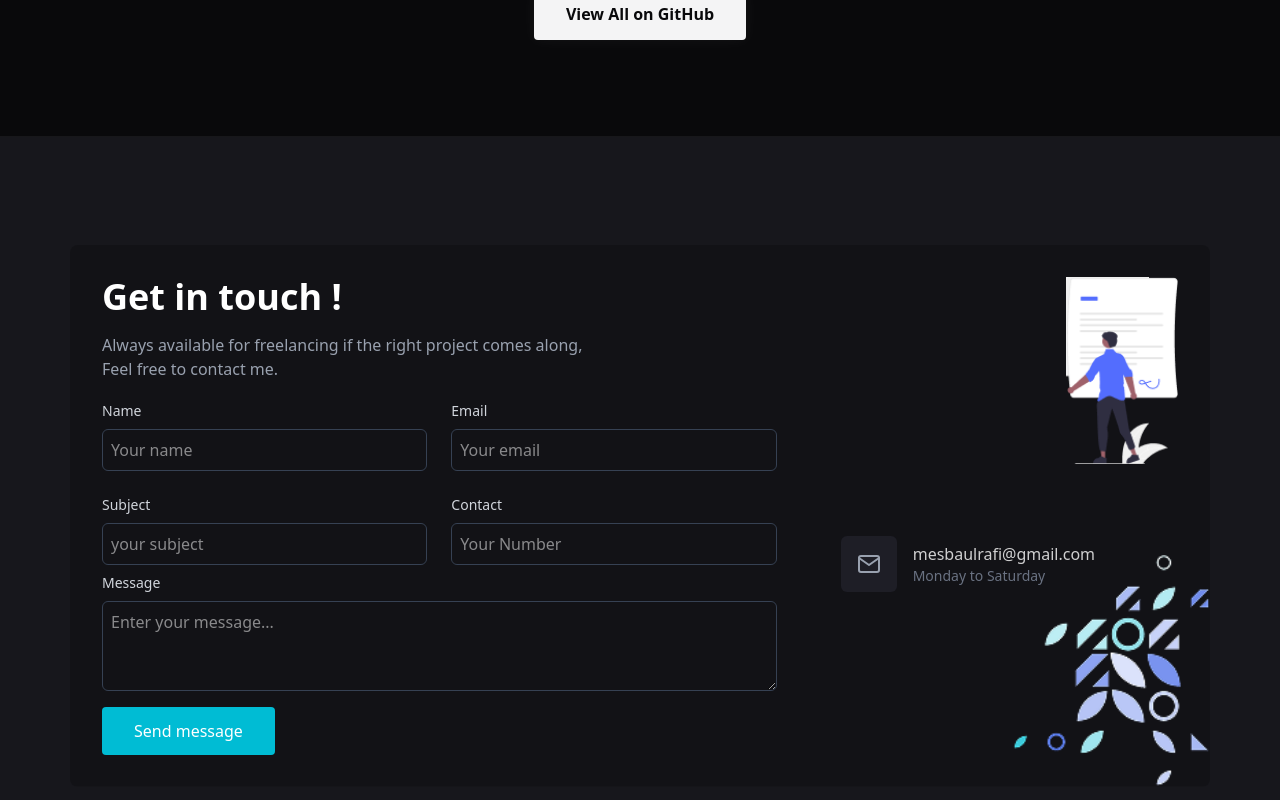
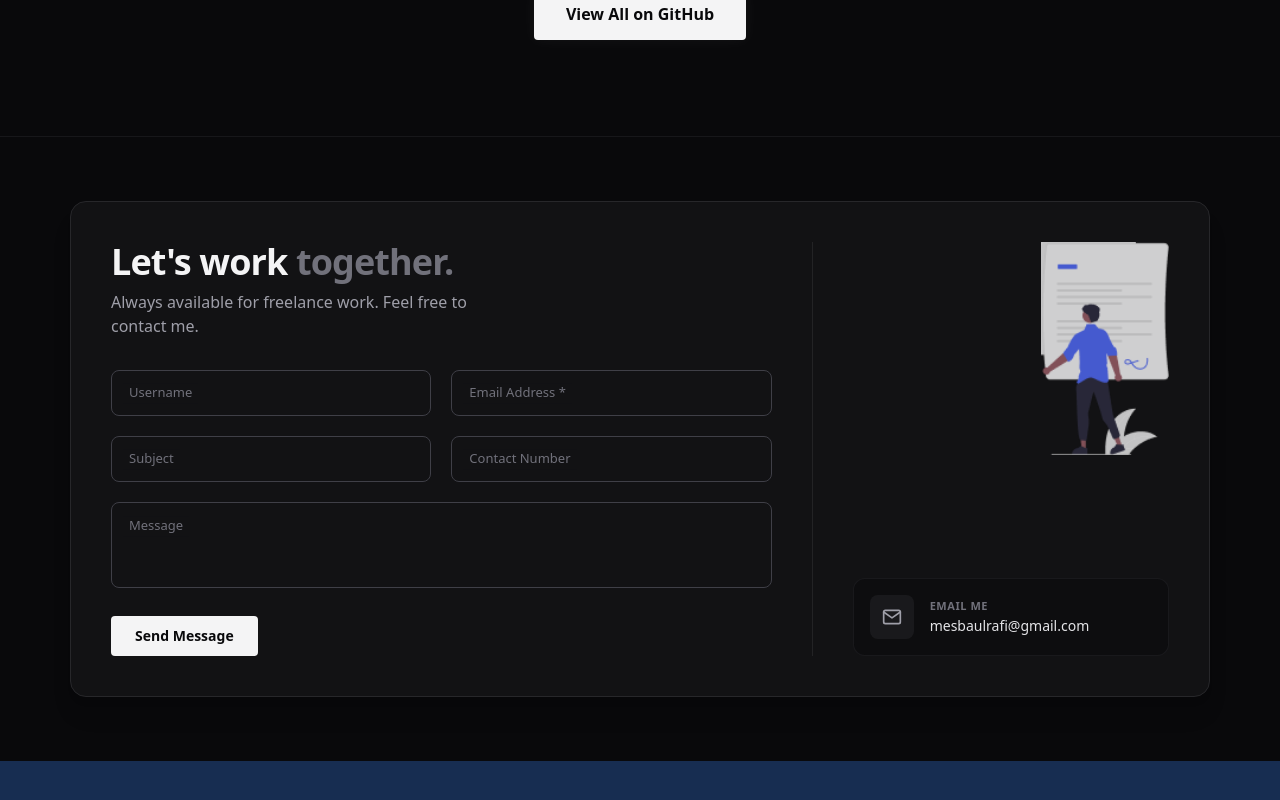
Before and after one commit to mesbaulrafi/myPortfolio, a React (Vite) app: page / in a window 1280 px wide. Shown: the part 5660-6460 px from the top of the page. Built offline with nearby package versions, Linux system fonts and the light colour scheme.

Commit message:
contact ui change

```diff
--- a/src/components/layouts/Contact.jsx
+++ b/src/components/layouts/Contact.jsx
@@ -1,5 +1,4 @@
 import React from "react";
-import Container from "../Container";
 import Button from "../Button";
 import Images from "../Images";
 import ContactMan from "/src/assets/contactMan.png";
@@ -7,103 +6,147 @@ import { FiMail } from "react-icons/fi";
 
 const Contact = () => {
   return (
-    <div className="bg-[#17171c] py-27">
-      <div className="lg:w-[1140px] px-3 lg:px-0 mx-auto">
-        <div className="bg-[url('/src/assets/contactImg.png')] bg-center bg-cover bg-no-repeat p-8 lg:p-8 rounded-lg flex flex-col lg:flex-row gap-16  ">
+    <section className="bg-[#09090b] py-12 lg:py-16 font-sans">
+      <div className="w-full max-w-[1140px] px-5 lg:px-0 mx-auto">
+
+        {/* Compact Box Container */}
+        <div className="bg-[#121214] border border-zinc-800 rounded-2xl p-6 md:p-8 lg:p-10 flex flex-col lg:flex-row gap-10 shadow-xl">
+
           {/* Form Section */}
-          <div className="w-full lg:w-2/3 z-10">
-            <h3 className="text-white text-4xl font-semibold mb-4">
-              Get in touch !
+          <div className="w-full lg:w-[65%]">
+
+            <div className="mb-8">
+              <h3 className="text-3xl md:text-4xl font-bold tracking-tight text-zinc-100 mb-2">
+                Let's work <span className="text-zinc-500">together.</span>
               </h3>
-            <p className="text-gray-400 mb-5 max-w-lg">
-              Always available for freelancing if the right project comes along,
-              Feel free to contact me.
+              <p className="text-zinc-400 text-sm md:text-base font-light max-w-sm">
+                Always available for freelance work. Feel free to contact me.
               </p>
-            <form className="space-y-2">
-              <div className="grid grid-cols-1 md:grid-cols-2 gap-6 ">
+            </div>
+
+            <form className="space-y-5">
+              <div className="grid grid-cols-1 md:grid-cols-2 gap-5">
+
                 {/* Name */}
-                <div className="flex flex-col gap-2">
-                  <label className="text-gray-300 text-sm">Name</label>
+                <div className="relative">
                   <input
                     id="name"
                     type="text"
-                    placeholder="Your name"
-                    className="bg-transparent border border-gray-700 p-2 rounded-md focus:border-cyan-500 outline-none text-white transition-all"
+                    placeholder=" "
+                    className="block px-4 py-3 w-full text-sm text-zinc-300 bg-transparent rounded-lg border border-zinc-700 appearance-none focus:outline-none focus:ring-1 focus:ring-zinc-500 focus:border-zinc-500 peer transition-colors"
                   />
+                  <label
+                    htmlFor="name"
+                    className="absolute text-[13px] text-zinc-500 bg-[#121214] px-1.5 left-3 z-10 transition-all duration-300 transform -translate-y-1/2 top-0 peer-placeholder-shown:top-1/2 peer-focus:top-0 peer-focus:text-zinc-300 cursor-text"
+                  >
+                    Username
+                  </label>
                 </div>
+
                 {/* Email */}
-                <div className="flex flex-col gap-2">
-                  <label className="text-gray-300 text-sm">Email</label>
+                <div className="relative">
                   <input
                     id="email"
                     type="email"
-                    placeholder="Your email"
-                    className="bg-transparent border border-gray-700 p-2 rounded-md focus:border-cyan-500 outline-none text-white transition-all"
+                    placeholder=" "
+                    className="block px-4 py-3 w-full text-sm text-zinc-300 bg-transparent rounded-lg border border-zinc-700 appearance-none focus:outline-none focus:ring-1 focus:ring-zinc-500 focus:border-zinc-500 peer transition-colors"
                   />
+                  <label
+                    htmlFor="email"
+                    className="absolute text-[13px] text-zinc-500 bg-[#121214] px-1.5 left-3 z-10 transition-all duration-300 transform -translate-y-1/2 top-0 peer-placeholder-shown:top-1/2 peer-focus:top-0 peer-focus:text-zinc-300 cursor-text"
+                  >
+                    Email Address *
+                  </label>
                 </div>
+
                 {/* Subject */}
-                <div className="flex flex-col gap-2">
-                  <label className="text-gray-300 text-sm">Subject</label>
+                <div className="relative">
                   <input
                     id="subject"
                     type="text"
-                    placeholder="your subject"
-                    className="bg-transparent border border-gray-700 p-2 rounded-md focus:border-cyan-500 outline-none text-white transition-all"
+                    placeholder=" "
+                    className="block px-4 py-3 w-full text-sm text-zinc-300 bg-transparent rounded-lg border border-zinc-700 appearance-none focus:outline-none focus:ring-1 focus:ring-zinc-500 focus:border-zinc-500 peer transition-colors"
                   />
+                  <label
+                    htmlFor="subject"
+                    className="absolute text-[13px] text-zinc-500 bg-[#121214] px-1.5 left-3 z-10 transition-all duration-300 transform -translate-y-1/2 top-0 peer-placeholder-shown:top-1/2 peer-focus:top-0 peer-focus:text-zinc-300 cursor-text"
+                  >
+                    Subject
+                  </label>
                 </div>
+
                 {/* Contact */}
-                <div className="flex flex-col gap-2">
-                  <label className="text-gray-300 text-sm">Contact</label>
+                <div className="relative">
                   <input
                     id="contact"
                     type="text"
-                    placeholder="Your Number"
-                    className="bg-transparent border border-gray-700 p-2 rounded-md focus:border-cyan-500 outline-none text-white transition-all"
+                    placeholder=" "
+                    className="block px-4 py-3 w-full text-sm text-zinc-300 bg-transparent rounded-lg border border-zinc-700 appearance-none focus:outline-none focus:ring-1 focus:ring-zinc-500 focus:border-zinc-500 peer transition-colors"
                   />
+                  <label
+                    htmlFor="contact"
+                    className="absolute text-[13px] text-zinc-500 bg-[#121214] px-1.5 left-3 z-10 transition-all duration-300 transform -translate-y-1/2 top-0 peer-placeholder-shown:top-1/2 peer-focus:top-0 peer-focus:text-zinc-300 cursor-text"
+                  >
+                    Contact Number
+                  </label>
                 </div>
               </div>
+
               {/* Message */}
-              <div className="flex flex-col gap-2">
-                <label className="text-gray-300 text-sm">Message</label>
+              <div className="relative mt-5">
                 <textarea
                   id="message"
                   rows="3"
-                  placeholder="Enter your message..."
-                  className="bg-transparent border border-gray-700 p-2 rounded-md focus:border-cyan-500 outline-none text-white transition-all"
+                  placeholder=" "
+                  className="block px-4 py-3 w-full text-sm text-zinc-300 bg-transparent rounded-lg border border-zinc-700 appearance-none focus:outline-none focus:ring-1 focus:ring-zinc-500 focus:border-zinc-500 peer transition-colors resize-none"
                 ></textarea>
+                <label
+                  htmlFor="message"
+                  className="absolute text-[13px] text-zinc-500 bg-[#121214] px-1.5 left-3 z-10 transition-all duration-300 transform -translate-y-1/2 top-0 peer-placeholder-shown:top-6 peer-focus:top-0 peer-focus:text-zinc-300 cursor-text"
+                >
+                  Message
+                </label>
               </div>
 
+              <div className="pt-2">
                 <Button
                   id="subBtn"
-                btnText={"Send message"}
-                className={
-                  "bg-[#00BCD4] text-white hover:text-[#00BCD4] font-medium py-3 px-8 rounded-md mt-2 hover:bg-white transition-all duration-300"
-                }
+                  btnText={"Send Message"}
+                  className="bg-zinc-100 text-zinc-950 font-semibold px-6 py-2.5 rounded-lg hover:bg-white hover:-translate-y-0.5 transition-all duration-300 w-full sm:w-auto text-sm"
                 />
+              </div>
             </form>
           </div>
+
           {/* Contact Info & Illustration */}
-          <div className="w-full lg:w-1/3 flex flex-col justify-start gap-10 z-10">
+          <div className="w-full lg:w-[35%] flex flex-col justify-between border-t lg:border-t-0 lg:border-l border-zinc-800/80 pt-6 lg:pt-0 lg:pl-10">
+
             {/* Top Illustration */}
-            <div className="flex justify-end">
-              <Images imgSrc={ContactMan} className={"lg:w-28 hidden lg:block"} />
+            <div className="flex justify-center lg:justify-end mb-6 lg:mb-0">
+              <Images
+                imgSrc={ContactMan}
+                className="w-28 lg:w-32 opacity-80"
+              />
             </div>
+
             {/* Contact Details */}
-            <div className="flex items-center gap-4 pt-8">
-              <div className="bg-[#1e1e26] p-4 rounded-md text-gray-400">
-                <FiMail size={24} />
+            <div className="flex items-center gap-4 p-4 rounded-xl bg-[#09090b]/50 border border-zinc-800/50 mt-auto">
+              <div className="bg-zinc-800/50 p-3 rounded-lg text-zinc-400">
+                <FiMail size={20} />
               </div>
               <div>
-                <h4 className="text-white font-medium opacity-80">
+                <p className="text-zinc-500 text-[11px] font-semibold uppercase tracking-wider mb-0.5">Email Me</p>
+                <h4 className="text-zinc-200 font-medium text-sm">
                   mesbaulrafi@gmail.com
                 </h4>
-                <p className="text-gray-500 text-sm">Monday to Saturday</p>
               </div>
             </div>
+
+          </div>
+
         </div>
       </div>
-      </div>
-    </div>
+    </section>
   );
 };
 
```
Lines whose indentation alone changed are shown as unchanged.
